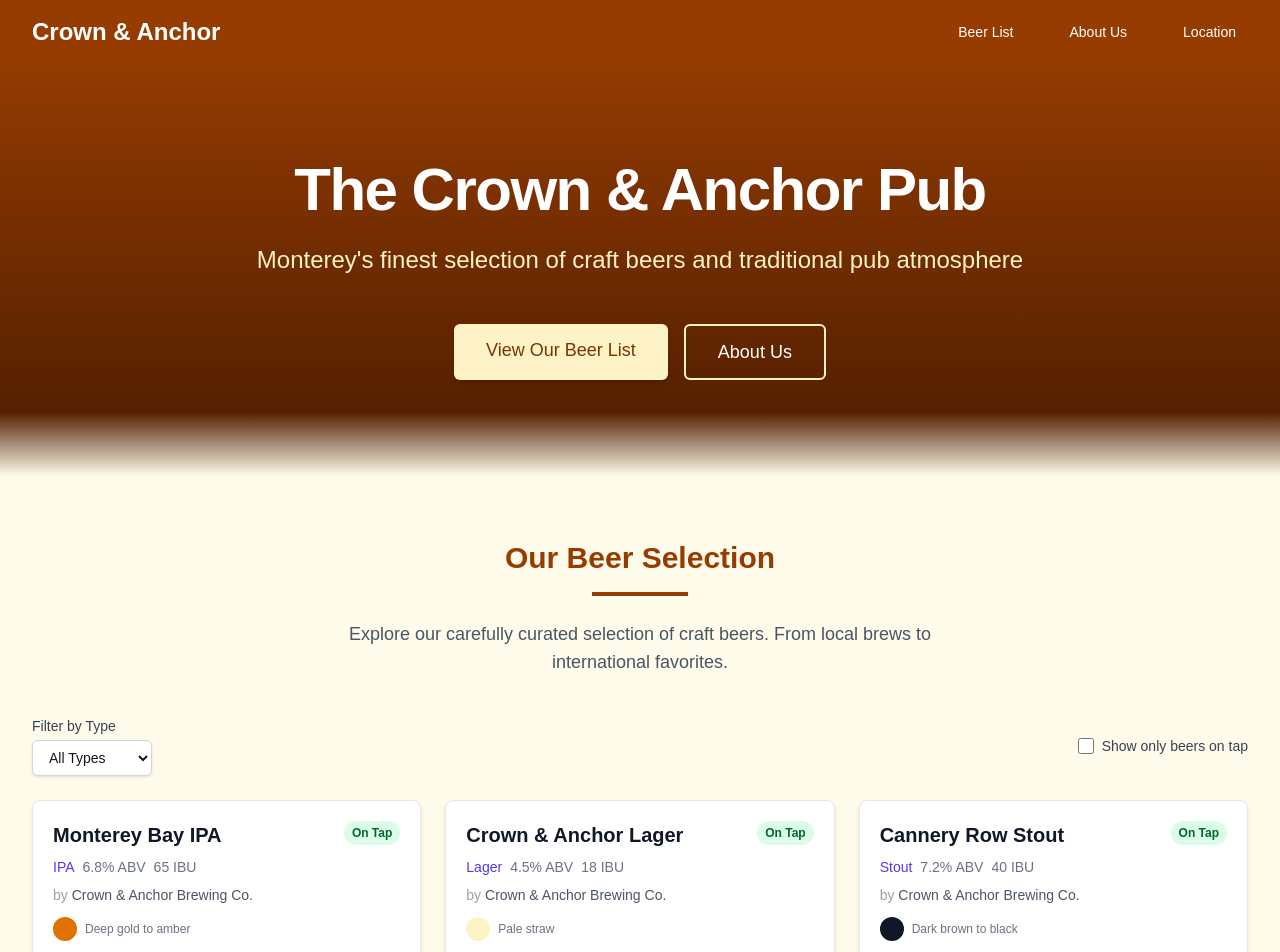
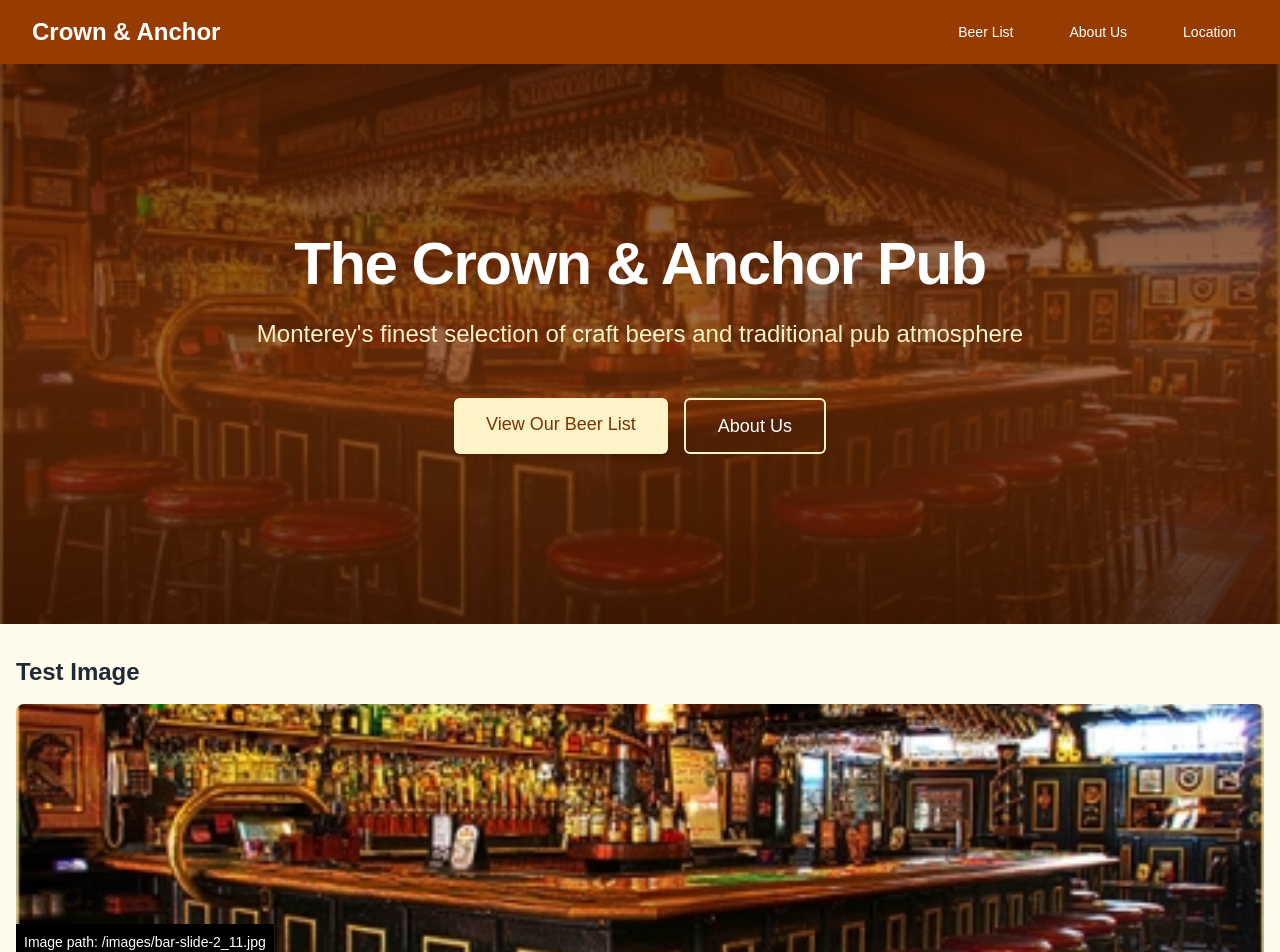
Before and after one commit to rjhyde/crown-anchor, a Next.js app in the folder crown-anchor-beer-list/: page / in a window 1280 px wide. Shown: the top 952 px of the page. Built offline with nearby package versions, Linux system fonts and the light colour scheme.

Commit message:
Add TestImage component to page and fix paths

```diff
--- a/crown-anchor-beer-list/src/app/page.tsx
+++ b/crown-anchor-beer-list/src/app/page.tsx
@@ -5,6 +5,7 @@ import { Hero } from "@/components/Hero";
 import { BeerList } from "@/components/BeerList";
 import { About } from "@/components/About";
 import { Location } from "@/components/Location";
+import { TestImage } from "@/components/TestImage";
 
 export default function Home() {
   return (
@@ -13,6 +14,12 @@ export default function Home() {
 
       <main>
         <Hero />
+
+        {/* Test Image section */}
+        <div className="container mx-auto px-4 py-8">
+          <h2 className="text-2xl font-bold mb-4 text-gray-800 dark:text-gray-200">Test Image</h2>
+          <TestImage />
+        </div>
 
         <section id="beer-list" className="py-16 bg-amber-50 dark:bg-gray-900">
           <div className="container mx-auto px-4 sm:px-6 lg:px-8">
--- a/crown-anchor-beer-list/src/components/Hero.tsx
+++ b/crown-anchor-beer-list/src/components/Hero.tsx
@@ -2,15 +2,26 @@
 
 export const Hero = () => {
   return (
-    <div className="relative bg-amber-900 overflow-hidden">
-      <div className="absolute inset-0 bg-gradient-to-b from-amber-800 to-amber-950 opacity-90"></div>
+    <div className="relative overflow-hidden">
+      {/* Background image with regular img tag */}
+      <div className="absolute inset-0 z-0">
+        <div className="relative w-full h-full">
+          <img
+            src="/images/bar-slide-2_11.jpg"
+            alt="Crown &amp; Anchor Pub interior"
+            className="object-cover w-full h-full"
+          />
+        </div>
+        {/* Overlay to darken image and improve text readability */}
+        <div className="absolute inset-0 bg-gradient-to-b from-amber-950/80 via-amber-900/70 to-amber-950/80"></div>
+      </div>
 
-      <div className="relative max-w-7xl mx-auto py-24 px-4 sm:px-6 lg:px-8 flex flex-col items-center justify-center min-h-[50vh]">
-        <h1 className="text-4xl md:text-5xl lg:text-6xl font-extrabold text-white text-center tracking-tight">
+      <div className="relative z-10 max-w-7xl mx-auto py-24 px-4 sm:px-6 lg:px-8 flex flex-col items-center justify-center min-h-[70vh]">
+        <h1 className="text-4xl md:text-5xl lg:text-6xl font-extrabold text-white text-center tracking-tight shadow-text">
           The Crown &amp; Anchor Pub
         </h1>
 
-        <p className="mt-6 text-xl md:text-2xl text-amber-100 text-center max-w-3xl">
+        <p className="mt-6 text-xl md:text-2xl text-amber-100 text-center max-w-3xl shadow-text">
           Monterey&apos;s finest selection of craft beers and traditional pub atmosphere
         </p>
 
@@ -30,8 +41,6 @@ export const Hero = () => {
           </a>
         </div>
       </div>
-
-      <div className="absolute bottom-0 w-full h-16 bg-gradient-to-t from-amber-50 dark:from-gray-900 to-transparent"></div>
     </div>
   );
 };
--- a/crown-anchor-beer-list/src/components/TestImage.tsx
+++ b/crown-anchor-beer-list/src/components/TestImage.tsx
@@ -1,22 +1,16 @@
 "use client";
-
-import Image from 'next/image';
 
 export const TestImage = () => {
   return (
-    <div className="w-full h-64 relative">
-      <Image
+    <div className="w-full h-64 relative bg-gray-200 dark:bg-gray-700 rounded-lg overflow-hidden">
+      <img
         src="/images/bar-slide-2_11.jpg"
         alt="Test image"
-        width={800}
-        height={600}
-        unoptimized
-        style={{
-          objectFit: 'cover',
-          width: '100%',
-          height: '100%'
-        }}
+        className="w-full h-full object-cover"
       />
+      <div className="absolute bottom-0 left-0 bg-black bg-opacity-50 text-white p-2 text-sm">
+        Image path: /images/bar-slide-2_11.jpg
+      </div>
     </div>
   );
 };
```
